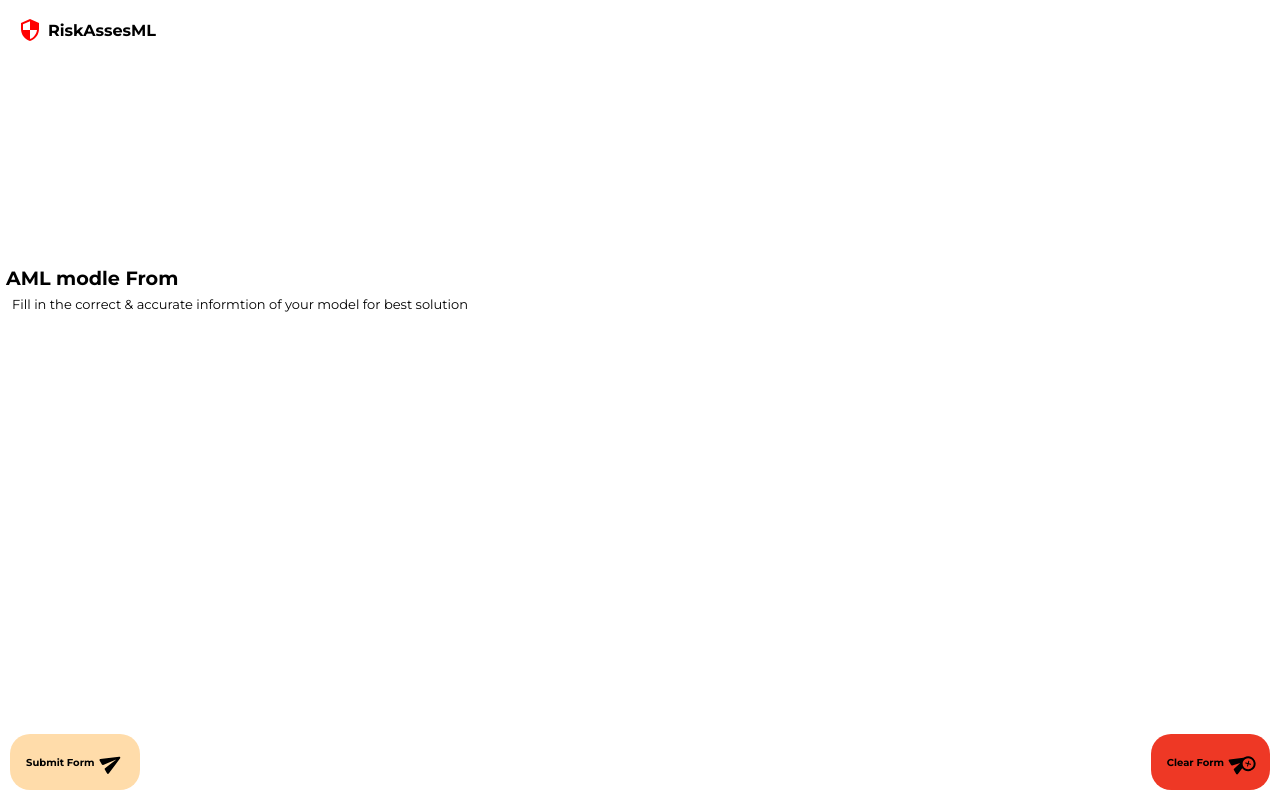
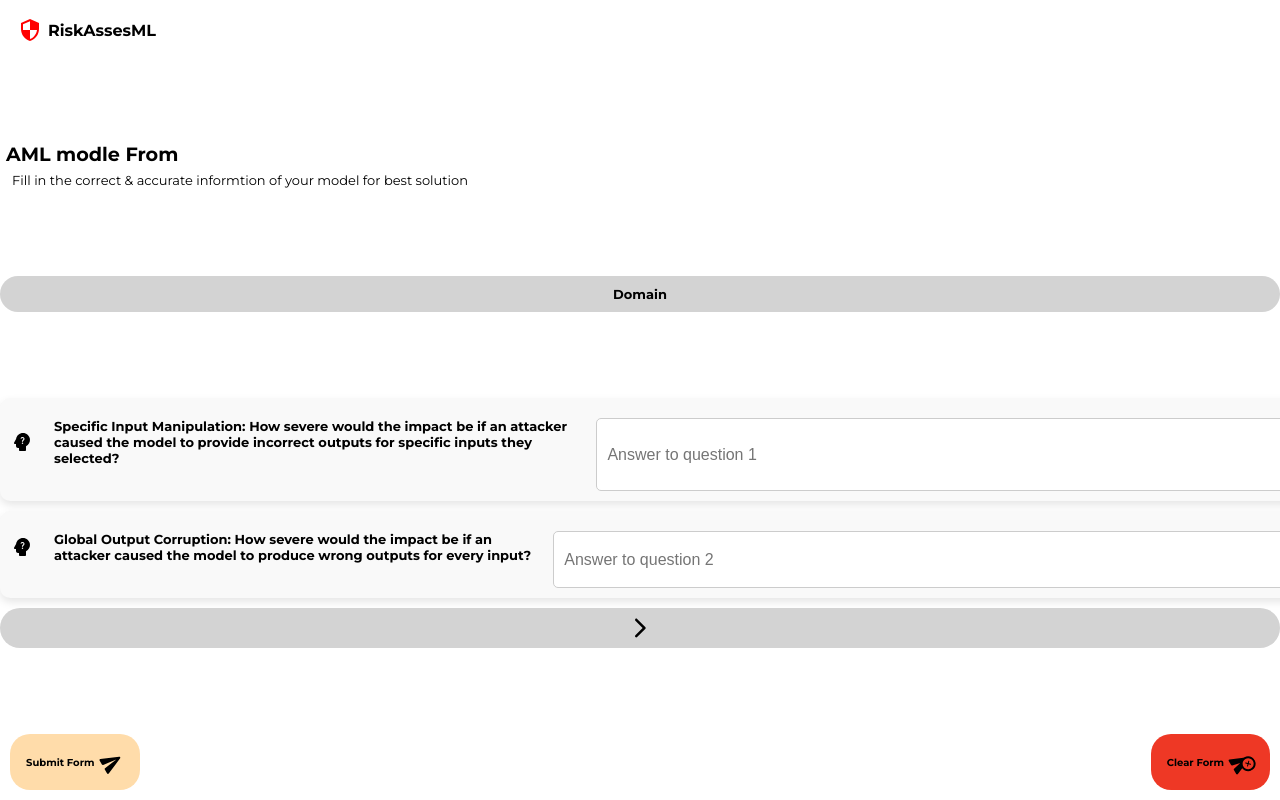
Before and after one commit to naamaelbaz/riskAssesmentTool, a React (Create React App) app: page /form in a window 1280 px wide. Built offline with nearby package versions, Linux system fonts and the light colour scheme.

Commit message:
firatDomainForm

```diff
--- a/package.json
+++ b/package.json
@@ -7,9 +7,11 @@
     "@emotion/styled": "^11.14.0",
     "@mui/icons-material": "^6.3.1",
     "@mui/material": "^6.2.1",
+    "@rjsf/core": "^5.24.1",
     "cra-template": "1.2.0",
     "react": "^19.0.0",
     "react-dom": "^19.0.0",
+    "react-hook-form": "^7.54.2",
     "react-router-dom": "^7.1.1",
     "react-scripts": "5.0.1",
     "web-vitals": "^4.2.4"
--- a/src/components/FormPage/FormPage.css
+++ b/src/components/FormPage/FormPage.css
@@ -3,6 +3,7 @@ html, body {
     right: 0;
     margin: 0;
     padding: 0;
+
   }
 
 
@@ -11,6 +12,7 @@ html, body {
     justify-content: space-between;
     flex-direction: column;
     min-height: 100vh;
+
 
 }
 
@@ -50,3 +52,31 @@ html, body {
     font-weight: bold;
     margin: 10px;
 }
+
+.header{
+    display: flex;
+    border-radius: 20px;
+
+    background-color: lightgrey;
+    justify-content: center;
+    justify-content: space-around;
+}
+
+.header-container{
+    display: flex;
+    flex-direction: row;
+
+    align-items: center;
+
+
+}
+
+.header-item{
+    display: flex;
+    align-items: center;
+    color: black;
+    font-family: 'Montserrat';
+    font-size: small;
+    font-weight: bold;
+    margin: 10px;
+}
--- a/src/components/FormPage/FormPage.tsx
+++ b/src/components/FormPage/FormPage.tsx
@@ -3,6 +3,7 @@ import Header from "../Header/Header.tsx";
 import Button from "../Button/Button.tsx";
 import SendRoundedIcon from '@mui/icons-material/SendRounded';
 import CancelScheduleSendRoundedIcon from '@mui/icons-material/CancelScheduleSendRounded';
+import MultiStepForm from '../MultiStepForm/MultiStepForm.tsx'
 import './FormPage.css'
 const FormPage = () =>{
     const handleSubmit = () => {
@@ -21,11 +22,16 @@ const FormPage = () =>{
                     <div className="sub-title">Fill in the correct & accurate informtion of your model for best solution</div>
                 </div>
 
-                <div className="form-container">
+                <div className="header">
 
+                        <div className="header-item">
+                            Domain
+                        </div>
 
 
                 </div>
+
+                    <MultiStepForm></MultiStepForm>
 
                 <div className="button-container">
                     <div className="submit-clear-buttons">
--- /dev/null
+++ b/src/components/MultiStepForm/MultiStepForm.css
@@ -0,0 +1,26 @@
+.quetion-containe{
+    display: flex;
+    justify-content: space-evenly;
+    flex-direction: column;
+    flex: 1;
+    max-width: 20%;
+    padding: 20px;
+    background-color:#ffffff;
+    border-radius: 10px;
+    box-shadow: 0 4px 10px rgba(0, 0, 0, 0.62);
+
+
+}
+
+.nav-container{
+    display: flex;
+    border-radius: 20px;
+    padding: 8px;
+    background-color: lightgrey;
+    justify-content: center;
+    justify-content: space-around;
+}
+
+.arrow{
+    cursor: pointer;
+}
--- /dev/null
+++ b/src/components/MultiStepForm/MultiStepForm.tsx
@@ -0,0 +1,69 @@
+import React, { useState } from 'react';
+import { useForm } from 'react-hook-form';
+import QuestionItem from '../QuetionItem/QuetionItem.tsx';
+import ArrowForwardIosRoundedIcon from '@mui/icons-material/ArrowForwardIosRounded';
+import ArrowBackIosNewRoundedIcon from '@mui/icons-material/ArrowBackIosNewRounded';
+import "./MultiStepForm.css"
+
+const MultiStepForm = () => {
+  const { control, handleSubmit } = useForm();
+  const [currentStep, setCurrentStep] = useState(0);
+
+  const questionsStorage = [
+    { id: 1, question: "Specific Input Manipulation: How severe would the impact be if an attacker caused the model to provide incorrect outputs for specific inputs they selected?",example:" A fraud detection model incorrectly approves transactions flagged by the attacker" },
+    { id: 2, question: "Global Output Corruption: How severe would the impact be if an attacker caused the model to produce wrong outputs for every input?",example:" A recommendation system consistently suggests irrelevant or harmful content." },
+    { id: 3, question: "How severe would the impact be if a pre-defined trigger in the inputs caused the model to produce incorrect outputs?",example:" A specific phrase in a document bypasses a text moderation model." },
+    { id: 4, question: "Targeted Attack" },
+    { id: 5, question: "How severe would the impact be if an attacker could identify whether specific data samples were used in training? (know which instances were included in the training set)",example:"Example: An attacker manipulates a financial model so that transactions from a specific region are consistently flagged as high-risk, regardless of their actual attributes, influencing decisions for this subset without relying on explicit triggers." },
+    { id: 6, question: "Training Data Property Inference (T5): How severe would the impact be if an attacker inferred general properties of the training data (e.g., feature distributions, input types)?",example:"Example: A malicious actor determines a user’s medical record was part of a training dataset" },
+    { id: 7, question: "Training Data Exposure (T6): How severe would the impact be if an attacker leaked some or all of the training data?",example:"Example: An attacker deduces the demographic makeup of a training dataset." },
+    { id: 8, question: "Model Replication (T7): How severe would the impact be if an attacker extracted enough information to replicate your model?",example:"Example: Customer data used for training a recommendation system is exposed." },
+    { id: 9, question: "Resource Exhaustion - Global (T8): How severe would the impact be if an attacker caused the ML model to use excessive resources (e.g., energy, time) for all inputs at inference time?",example:"Example: An attacker uses API queries to recreate a model for commercial gain" },
+    { id: 10, question: "Resource Exhaustion - Specific Inputs (T9): How severe would the impact be if an attacker caused the ML model to use excessive resources for specific inputs at inference time?",example:"Example: When processing certain inputs, the system experiences disproportionate delays, with higher-than-usual energy or computational requirements, while other inputs are processed normally." },
+    { id: 11, question: "Resource Exhaustion - Training Phase (T10): How severe would the impact be if an attacker caused the training process to use excessive resources (e.g., energy consumption, time, etc.)?",example:"Example: The training process becomes inefficient, taking longer and consuming more computational resources than expected." },
+  ];
+
+  // Group the questions into chunks of 3
+  const questionsChunks = [];
+  for (let i = 0; i < questionsStorage.length; i += 3) {
+    questionsChunks.push(questionsStorage.slice(i, i + 2));
+  }
+
+  const onSubmit = (data) => {
+    console.log(data);
+  };
+
+  const nextStep = () => {
+    if (currentStep < questionsChunks.length - 1) {
+      setCurrentStep(currentStep + 1);
+    }
+  };
+
+  const prevStep = () => {
+    if (currentStep > 0) {
+      setCurrentStep(currentStep - 1);
+    }
+  };
+
+  return (
+    <form onSubmit={handleSubmit(onSubmit)}>
+      {questionsChunks[currentStep].map((question) => (
+        <div key={question.id}>
+          <QuestionItem question={question} control={control} />
+        </div>
+      ))}
+      <div className='nav-container'>
+        {currentStep > 0 && (
+          <ArrowBackIosNewRoundedIcon className='arrow' onClick={prevStep}/>
+        )}
+        {currentStep < questionsChunks.length - 1 ? (
+          <ArrowForwardIosRoundedIcon className='arrow' onClick={nextStep}/>
+        ) : (
+          <button type="submit">Submit</button>
+        )}
+      </div>
+    </form>
+  );
+};
+
+export default MultiStepForm;
--- /dev/null
+++ b/src/components/QuetionItem/QuetionItem.css
@@ -0,0 +1,70 @@
+.header-container{
+    display: flex;
+    flex-direction: row;
+    justify-content: space-around;
+    align-items: center;
+    border-radius: 20px;
+    width: 75%;
+    background-color: lightgrey;
+
+}
+
+.header-item{
+    display: flex;
+    align-items: center;
+    color: black;
+    font-family: 'Montserrat';
+    font-size: small;
+    font-weight: bold;
+    margin: 10px;
+}
+
+.card {
+    width: 100%;
+    /* max-width: 400px; */
+    margin: 10px auto;
+    padding: 10px;
+    border-radius: 10px;
+    background-color: #f9f9f9;
+    box-shadow: 0 4px 8px rgba(0, 0, 0, 0.1);
+    display: flex;
+    flex-direction: row;
+    justify-content: space-around;
+  }
+
+  .card-header {
+    display: flex;
+    align-items: center;
+    margin-bottom: 15px;
+  }
+
+  .icon {
+    font-size: 2rem;
+    margin-right: 10px;
+    cursor: pointer;
+  }
+
+  .question-title {
+    display: flex;
+    align-items: center;
+    color: black;
+    font-family: 'Montserrat';
+    font-size: small;
+    font-weight: bold;
+    margin: 10px;
+  }
+
+  .answer-input {
+    width: 100%;
+    padding: 10px;
+    border: 1px solid #ccc;
+    border-radius: 5px;
+    font-size: 1rem;
+    color: #333;
+    margin-top: 10px;
+    outline: none;
+  }
+
+  .answer-input:focus {
+    border-color: #007bff;
+  }
--- /dev/null
+++ b/src/components/QuetionItem/QuetionItem.tsx
@@ -0,0 +1,40 @@
+import React from 'react';
+import { Controller } from 'react-hook-form';
+import './QuetionItem.css';
+import PsychologyAltRoundedIcon from '@mui/icons-material/PsychologyAltRounded';
+import Tooltip from '@mui/material/Tooltip';
+interface Question {
+  id: number;
+  question: string;
+  example: string;
+}
+
+interface QuestionItemProps {
+  question: Question;
+  control: any; // Replace 'any' with the appropriate type from react-hook-form
+}
+
+const QuestionItem: React.FC<QuestionItemProps> = ({ question, control }) => (
+  <div className="card">
+    <div className="card-header">
+      <Tooltip title={question.example}>
+      <div className="icon"><PsychologyAltRoundedIcon/></div>
+      </Tooltip>
+      <div className="question-title">{question.question}</div>
+    </div>
+    <Controller
+      name={`question${question.id}`}
+      control={control}
+      defaultValue=""
+      render={({ field }) => (
+        <input
+          {...field}
+          className="answer-input"
+          placeholder={`Answer to question ${question.id}`}
+        />
+      )}
+    />
+  </div>
+);
+
+export default QuestionItem;
```
Also changed, not shown: src/Schemas/step1schema.tsx (added, +39 -0 lines), 1 other file (tests, documents, lock files or other folders).
